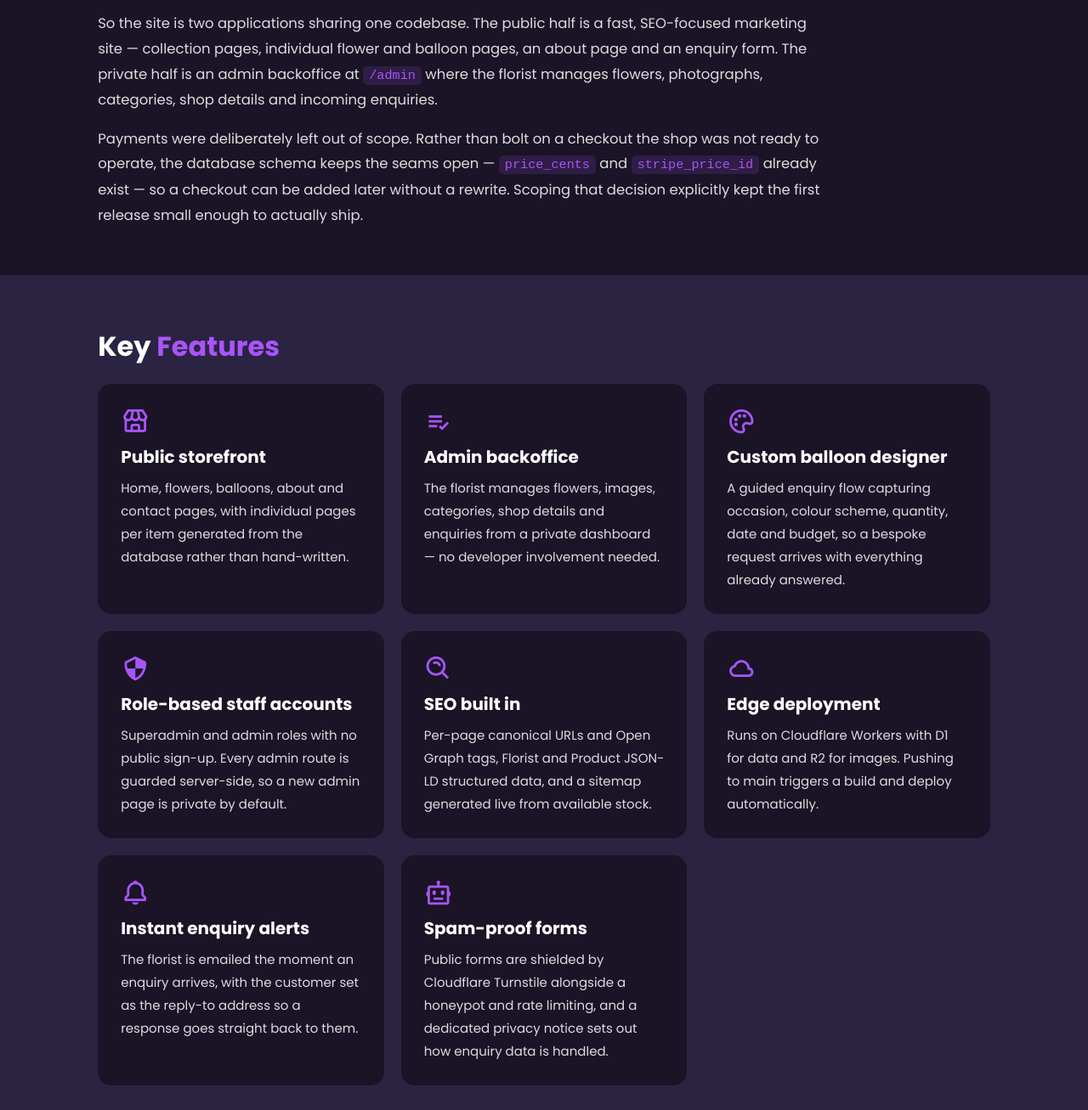
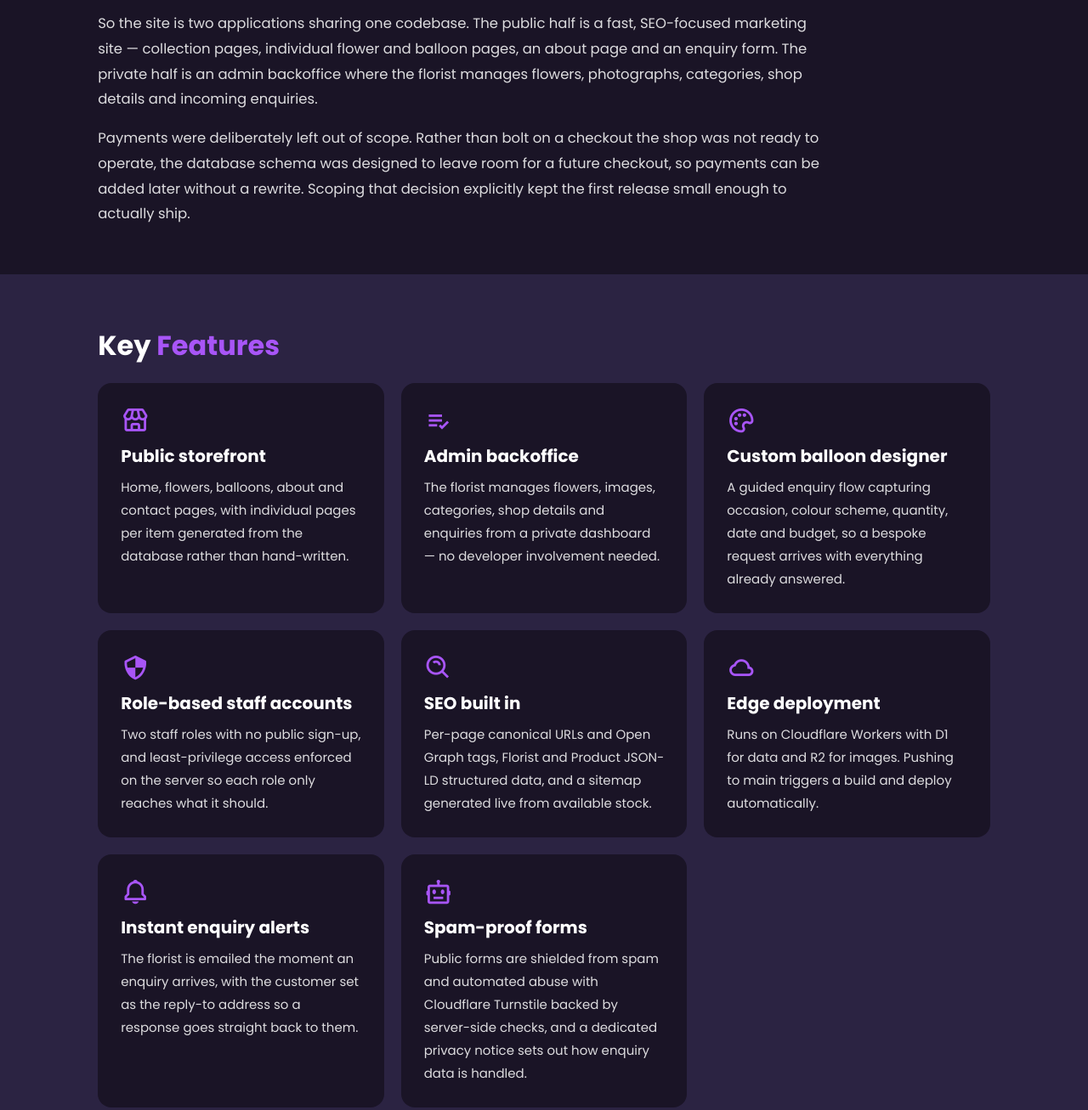
Before and after one commit to ZyWong1234/ZyWong1234.github.io, a website built with Vite: page projects/moon-and-bloom.html in a window 1280 px wide. Shown: the part 924-2231 px from the top of the page at 85% size. Built offline with nearby package versions, Linux system fonts and the light colour scheme.

Commit message:
Remove reconnaissance-useful detail from the Moon & Bloom page
For a live production site, the write-up should show the engineering
without handing an attacker a map. Keep the stack, outcomes and
security posture; drop the operational specifics.

Removed or generalised:
- the exact /admin backoffice path
- the one-time first-account bootstrap route
- internal schema column names (price_cents, stripe_price_id) and the
  named payment provider
- the "every admin route guarded / private by default" admin-surface map
- enumeration of the anti-abuse layers (honeypot named, auth-event
  logging) and the security tables in the schema
- secret-management config mechanics

Kept (user-visible or non-exploitable): the tech stack, Cloudflare
Turnstile, role-based access with no public sign-up, defence-in-depth
and least-privilege as principles.

Co-Authored-By: Claude Opus 5 <noreply@anthropic.com>

```diff
--- a/projects/moon-and-bloom.html
+++ b/projects/moon-and-bloom.html
@@ -104,14 +104,13 @@
     So the site is two applications sharing one codebase. The public half is a
     fast, SEO-focused marketing site — collection pages, individual flower and
     balloon pages, an about page and an enquiry form. The private half is an admin
-    backoffice at <code>/admin</code> where the florist manages flowers, photographs,
+    backoffice where the florist manages flowers, photographs,
     categories, shop details and incoming enquiries.
   </p>
   <p>
     Payments were deliberately left out of scope. Rather than bolt on a checkout
-    the shop was not ready to operate, the database schema keeps the seams open —
-    <code>price_cents</code> and <code>stripe_price_id</code> already exist — so a
-    checkout can be added later without a rewrite. Scoping that decision explicitly
+    the shop was not ready to operate, the database schema was designed to leave room for a future checkout, so
+    payments can be added later without a rewrite. Scoping that decision explicitly
     kept the first release small enough to actually ship.
   </p>
 </section>
@@ -152,8 +151,8 @@
       <i class='bx bx-shield-quarter'></i>
       <h3>Role-based staff accounts</h3>
       <p>
-        Superadmin and admin roles with no public sign-up. Every admin route is
-        guarded server-side, so a new admin page is private by default.
+        Two staff roles with no public sign-up, and least-privilege access
+        enforced on the server so each role only reaches what it should.
       </p>
     </div>
 
@@ -188,9 +187,9 @@
       <i class='bx bx-bot'></i>
       <h3>Spam-proof forms</h3>
       <p>
-        Public forms are shielded by Cloudflare Turnstile alongside a honeypot and
-        rate limiting, and a dedicated privacy notice sets out how enquiry data is
-        handled.
+        Public forms are shielded from spam and automated abuse with Cloudflare
+        Turnstile backed by server-side checks, and a dedicated privacy notice
+        sets out how enquiry data is handled.
       </p>
     </div>
   </div>
@@ -227,9 +226,9 @@
   <ul class="role-list">
     <li><strong>Deploys are a git push.</strong> Pushing to main triggers a Cloudflare Workers build. Deploying from a laptop was deliberately retired, because it uploads uncommitted working-directory changes and silently drifts the live site away from main.</li>
     <li><strong>Migrations are not automatic.</strong> A generated SQLite migration can rebuild a whole table, which is not something that should fire on every push, so schema changes are applied deliberately and before the code depending on them ships.</li>
-    <li><strong>Authorization lives in one place.</strong> Route guards run in server hooks with the rules in a single authz module, so access is decided once rather than re-implemented per page.</li>
-    <li><strong>Secrets are stored as Worker secrets</strong>, not dashboard variables — a plain variable added in the dashboard is dropped by the next deploy, since a deploy uploads a complete set of bindings from config.</li>
-    <li><strong>Form abuse is handled in layers</strong> — Cloudflare Turnstile, a honeypot field and rate limiting together, with authentication events recorded — so genuine enquiries get through while automated spam and brute-force attempts do not.</li>
+    <li><strong>Authorization is decided in one place.</strong> Access rules are applied centrally on the server rather than re-implemented page by page, so protected areas stay protected by default.</li>
+    <li><strong>Secrets stay out of the repository</strong> and live in the platform's dedicated secret storage, kept separate from the configuration that ships with each deploy.</li>
+    <li><strong>Form abuse is handled in layers</strong> — Cloudflare Turnstile backed by additional server-side defences — so genuine enquiries get through while automated spam and brute-force attempts do not.</li>
   </ul>
 </section>
 
@@ -243,9 +242,9 @@
   </p>
   <ul class="role-list">
     <li>Built the public storefront in SvelteKit with Svelte 5 runes and Tailwind CSS v4.</li>
-    <li>Designed the Drizzle schema covering flowers, images, categories, shop details, enquiries, rate limiting and authentication events.</li>
+    <li>Designed the Drizzle schema covering flowers, images, categories, shop details and enquiries.</li>
     <li>Implemented the admin backoffice for catalogue, media, category, shop-detail and enquiry management.</li>
-    <li>Set up authentication with better-auth, including role-based guards, a one-time bootstrap route for the first account, and superadmin-managed accounts thereafter.</li>
+    <li>Set up authentication with better-auth, including role-based access control and admin-managed staff accounts.</li>
     <li>Built image upload and delivery through Cloudflare R2, served via a dedicated route.</li>
     <li>Implemented the SEO layer: per-page metadata, JSON-LD structured data, and a sitemap generated from live availability.</li>
     <li>Added email notifications through Resend so the shop is alerted to each enquiry, with the customer as the reply-to so replies reach them directly.</li>
```
